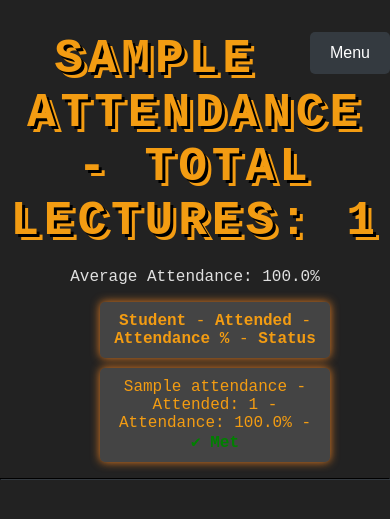
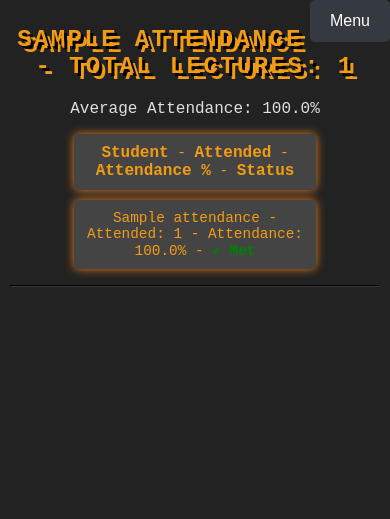
Before and after one commit to AntonioLabinjan/CV-attendance, a Flask app: page /report in a window 390 px wide. Shown: the top 519 px of the page. Run offline with Flask 3, Linux system fonts and the light colour scheme; a user stored in the database is signed in; tables that the repository leaves empty hold one stand-in row (values such as "Sample post").

Commit message:
Update attendance_report.html
mobile

```diff
--- a/templates/attendance_report.html
+++ b/templates/attendance_report.html
@@ -8,6 +8,39 @@
     <style>
         .met { color: green; font-weight: bold; }
         .not-met { color: red; font-weight: bold; }
+
+        /* Mobile styling */
+        @media (max-width: 600px) {
+            .container {
+                padding: 10px;
+            }
+
+            h1 {
+                font-size: 1.5rem;
+            }
+
+            .average-attendance {
+                font-size: 1rem;
+            }
+
+            ul {
+                padding-left: 0;
+                list-style-type: none; /* Remove default list styling */
+            }
+
+            li {
+                font-size: 0.9rem;
+                margin-bottom: 8px; /* Add some space between items */
+            }
+
+            strong {
+                font-size: 1rem; /* Increase bold text size for better visibility */
+            }
+
+            .met, .not-met {
+                font-size: 0.9rem; /* Adjust size of status indicators */
+            }
+        }
     </style>
 </head>
 <body>
```
